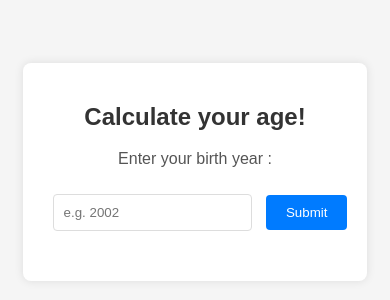
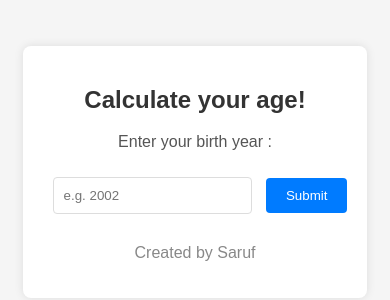
Before and after one commit to ProgEuler/DynamicAgeCalculator, a plain HTML site: page index.html in a window 390 px wide. Shown: the part 250-550 px from the top of the page. Drawn offline with Linux system fonts and the light colour scheme.

Commit message:
Made responsive

```diff
--- a/index.html
+++ b/index.html
@@ -14,7 +14,11 @@
 		<input id="inpBox" maxlength='4' placeholder="e.g. 2002" />
 		<button id="btn">Submit</button>
 		<p id="msg"></p>
+		<p class="createdBy">Created by Saruf</p>
 	</div>
+
+
+
 
 </body>
 </html>
--- a/style.css
+++ b/style.css
@@ -49,3 +49,13 @@ button:hover {
     font-weight: bold;
     color: #333;
 }
+
+.createdBy {
+  color: #888;
+}
+
+@media only screen and (max-width: 600px) {
+  #createdBySection {
+    text-align: center;
+  }
+}
```
